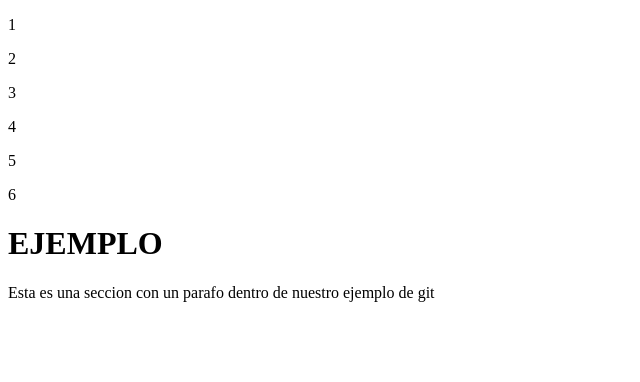
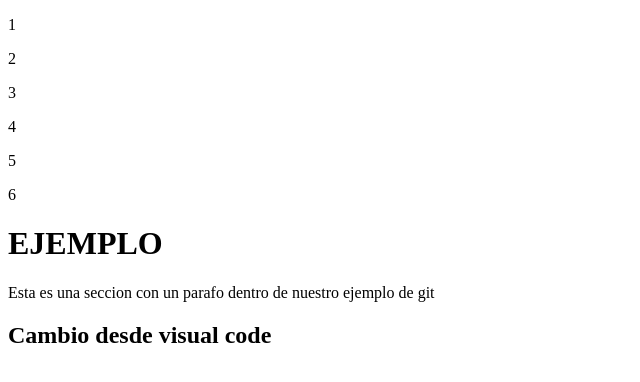
Before and after one commit to echicasprado/ejemplo, a plain HTML site: page index.html in a window 1280 px wide. Shown: the whole page, without its empty margins (0-640 px from the left). Drawn offline with Linux system fonts and the light colour scheme.

Commit message:
cambio vs

```diff
--- a/index.html
+++ b/index.html
@@ -21,5 +21,8 @@
 <section>
 <p>Esta es una seccion con un parafo dentro de nuestro ejemplo de git</p>
 </section>
+
+<h2>Cambio desde visual code</h2>
+
 </body>
 </html>
```
